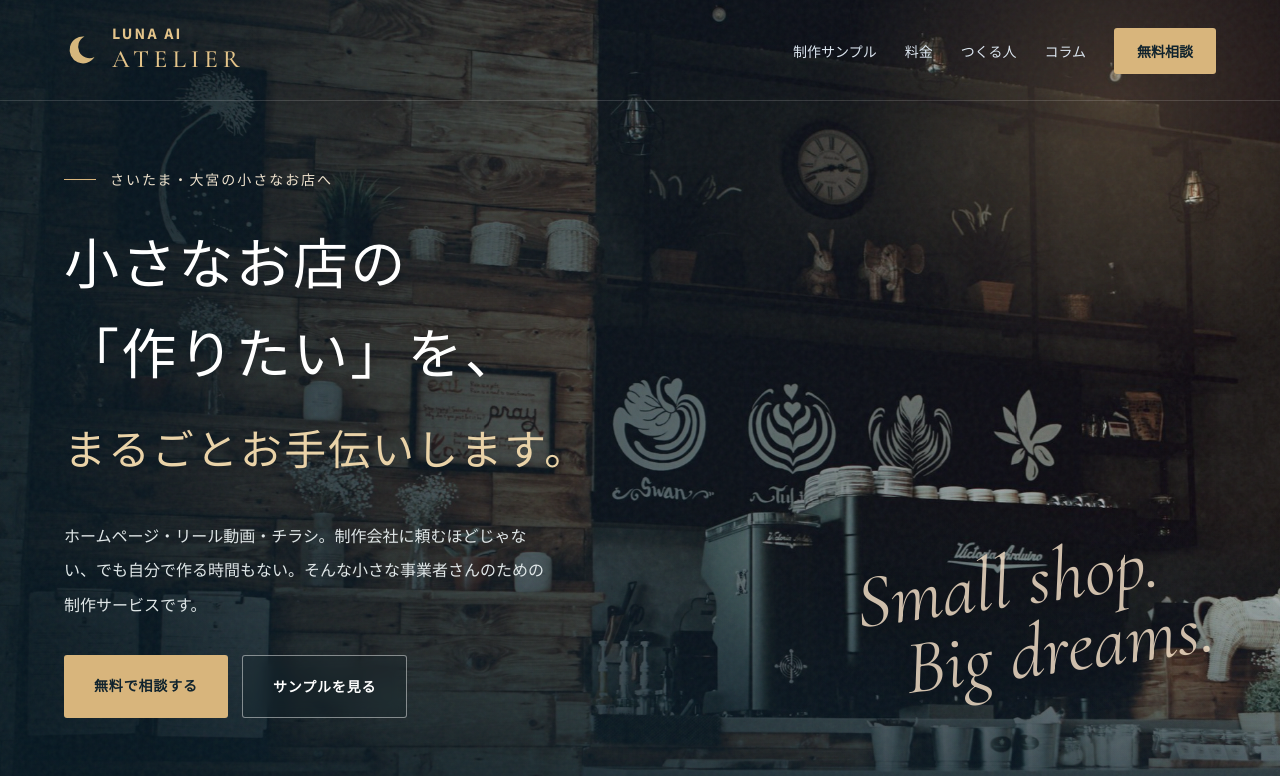
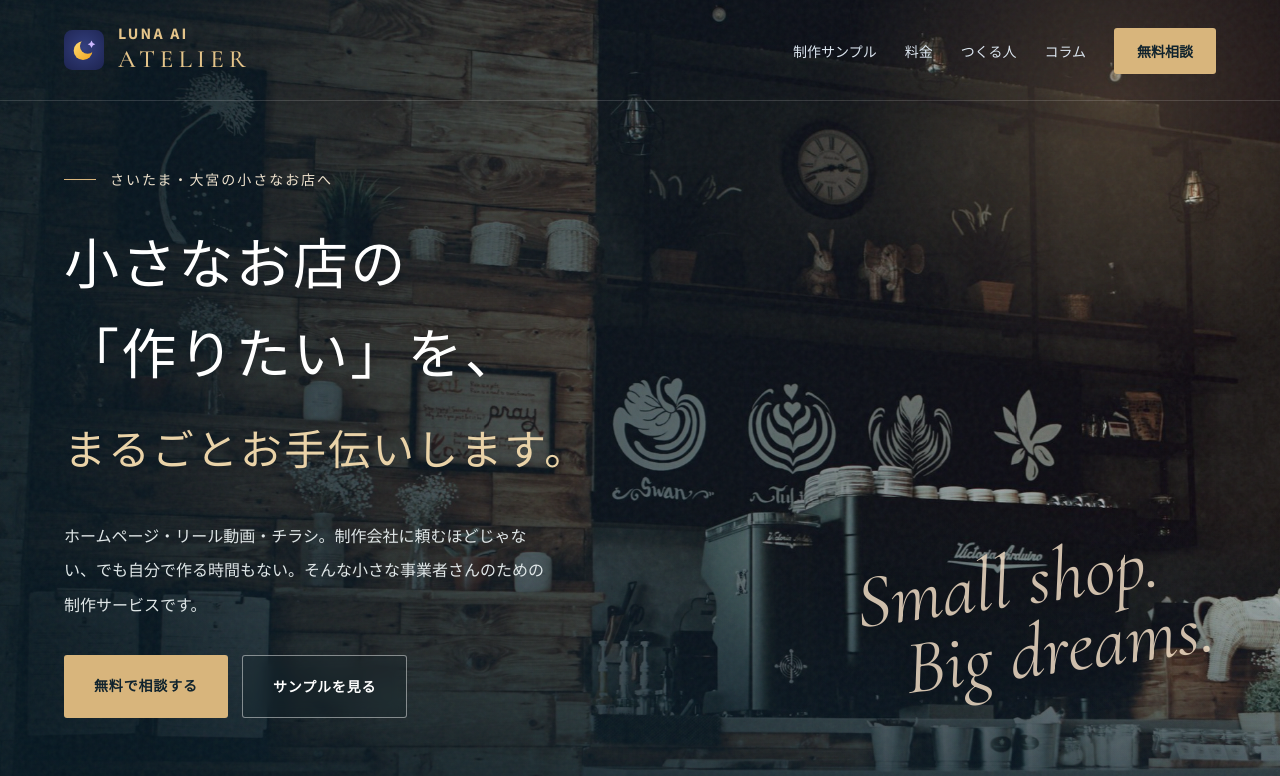
Before and after one commit to LUNACoAgents/luna-ai-atelier, a plain HTML site: page index.html in a window 1280 px wide. Shown: the top 776 px of the page. Drawn offline with nearby package versions, Linux system fonts and the light colour scheme.

Commit message:
Use the Investment Club moon and star icon

```diff
--- a/assets/home.css
+++ b/assets/home.css
@@ -7,7 +7,7 @@ a:focus-visible,button:focus-visible,summary:focus-visible{outline:3px solid #bc
 .atelier-home .nav{position:absolute;inset:0 0 auto;background:transparent;border-bottom:1px solid #ffffff26;backdrop-filter:none}
 .atelier-home .nav .wrap{height:100px;max-width:1600px}
 .atelier-home .logo{display:flex;align-items:center;gap:14px;font-size:15px;letter-spacing:.16em}
-.brand-mark{width:34px;height:34px;color:#d6b77d;flex-shrink:0}
+.brand-mark{width:40px;height:40px;flex-shrink:0}
 .brand-word{line-height:1.35;display:block}.brand-word span{display:block;font-family:var(--display);font-size:25px;font-weight:500;letter-spacing:.2em}
 .atelier-home .nav ul{gap:28px}.atelier-home .nav a{font-size:14px}.atelier-home .nav .cta{background:#d8b57c;color:#10232d;border-radius:3px;padding:13px 23px}.atelier-home .nav .cta:hover{background:#ead3a8}
 .atelier-home .btn{border-radius:3px;padding:17px 30px;font-size:14px;letter-spacing:.06em;position:relative;overflow:hidden;min-height:54px;isolation:isolate}
@@ -65,7 +65,7 @@ details{border-top:1px solid var(--line);padding:22px 0}details:last-child{borde
 @media(min-width:1600px){.hero .wrap{max-width:1400px}.hero h1{font-size:68px}.hero-script{font-size:104px;right:100px}}
 @media(max-width:1100px){.hero-script{font-size:60px;right:40px;bottom:140px}.hero .sub{max-width:450px}.stats{grid-template-columns:1.1fr repeat(3,1fr);gap:16px}.stat{padding-left:20px}.stats-intro{font-size:16px}.maker-copy,.main-plan .l,.main-plan .r{padding:34px}.problem-layout{gap:40px}.sp{padding:26px}.sp .row{flex-wrap:wrap;gap:8px}.atelier-home .nav ul{gap:20px}.atelier-home .nav a{font-size:13px}}
 @media(max-width:800px){.atelier-home .nav .wrap{height:84px}.atelier-home .nav ul li:not(.keep){display:none}.atelier-home .nav ul{gap:18px}.atelier-home .nav .cta{padding:10px 17px}.hero{min-height:830px}.hero .wrap{padding-block:148px 150px}.hero h1{font-size:51px}.hero-script{font-size:52px;bottom:104px;right:34px}.hero .sub{max-width:440px}.stats{grid-template-columns:repeat(3,1fr);padding-block:28px}.stats-intro{grid-column:1/-1;display:flex;align-items:center;gap:18px}.stats-intro small{font-size:20px}.stat:nth-child(2){border-left:0;padding-left:0}.stat .num{font-size:40px}.editorial-head{display:block}.editorial-head .lead{margin-top:22px;max-width:600px}.works,.svcs{gap:20px}.work .ph{padding:18px 14px 0;aspect-ratio:.85}.work h3{font-size:19px}.work p,.svc p{font-size:14px}.work .go{font-size:13px}.service-en{font-size:28px;left:12px}.svc h3{font-size:19px}.svc .price{font-size:22px}.svc .price small{margin-left:0;display:block}.problem-layout{grid-template-columns:1.2fr 1fr;gap:32px}.problem-photo img{aspect-ratio:.65}.photo-label{font-size:24px;left:-14px;padding:16px 20px}.why{gap:24px}.why h3{font-size:19px}.maker{grid-template-columns:1fr 1.2fr}.maker-copy{padding:30px}.main-plan .amt{font-size:48px}.main-plan .l,.main-plan .r{padding:30px}.steps{grid-template-columns:repeat(2,1fr)}#faq>.wrap{grid-template-columns:1fr;gap:0}.faq-list{grid-column:1;grid-row:auto;margin-top:36px}.atelier-home .col-list{gap:24px}.atelier-home .col-card h3{font-size:18px}}
-@media(max-width:600px){.atelier-home .wrap{padding-inline:24px}.atelier-home section{padding-block:76px}.atelier-home .nav .wrap{height:80px}.atelier-home .logo{gap:10px;font-size:10px}.brand-mark{width:28px;height:28px}.brand-word span{font-size:19px}.atelier-home .nav ul{gap:14px}.atelier-home .nav a{font-size:12px}.atelier-home .nav .cta{padding:10px 15px}
+@media(max-width:600px){.atelier-home .wrap{padding-inline:24px}.atelier-home section{padding-block:76px}.atelier-home .nav .wrap{height:80px}.atelier-home .logo{gap:10px;font-size:10px}.brand-mark{width:34px;height:34px}.brand-word span{font-size:19px}.atelier-home .nav ul{gap:14px}.atelier-home .nav a{font-size:12px}.atelier-home .nav .cta{padding:10px 15px}
 .hero{min-height:800px;min-height:max(780px,100svh)}.hero .wrap{padding-block:142px 170px;align-items:flex-start}.hero-photo img{object-position:58% center}.hero::before{background:linear-gradient(90deg,#071822dc,#0718226b),linear-gradient(0deg,#091e2af0,transparent 65%)}.badge{font-size:12px;letter-spacing:.1em;gap:10px;margin-bottom:25px}.badge::before{width:22px}.hero h1{font-size:clamp(31px,8.7vw,48px);line-height:1.85;letter-spacing:.015em}.hero h1 .g{font-size:.74em}.hero .sub{font-size:14px;line-height:2.1;margin-top:20px;max-width:360px}.hero-btns{gap:10px;margin-top:27px}.hero-btns .btn{font-size:13px;padding:15px 19px;flex:1;white-space:nowrap;min-height:52px}.hero-script{font-size:45px;bottom:82px;right:30px;opacity:.8}.hero-bottom{bottom:23px;left:24px;right:24px;align-items:center}.hero-bottom p{font-size:10px;letter-spacing:.13em;max-width:180px}.scroll-cue{font-size:10px;gap:10px}.scroll-cue::after{height:30px}
 .stats{gap:22px 12px;padding-block:28px}.stats-intro{font-size:16px;gap:14px}.stats-intro small{font-size:18px}.stat{padding-left:12px}.stat .num{font-size:36px}.stat .num small{font-size:12px;padding-left:2px}.stat .lbl{font-size:12px;line-height:1.8}
 .atelier-home .kicker{font-size:12px;margin-bottom:13px}.atelier-home h2.sec{font-size:28px}.atelier-home .lead{font-size:15px;line-height:2;margin-block:18px 30px}.editorial-head{margin-bottom:28px}.editorial-head .lead{margin-bottom:0}
--- a/index.html
+++ b/index.html
@@ -25,7 +25,7 @@
 {"@context":"https://schema.org","@type":"ProfessionalService","name":"LUNA AI ATELIER","url":"https://atelier.lunaaiagents.com/","description":"さいたま市・大宮周辺の小さなお店・個人事業者向けのホームページ制作、リール動画制作、チラシ制作。","email":"atelier@lunaaiagents.com","areaServed":["さいたま市","大宮","東大宮"],"priceRange":"¥15,000〜¥100,000",
 "makesOffer":[{"@type":"Offer","name":"ホームページ制作パッケージ","price":"100000","priceCurrency":"JPY"},{"@type":"Offer","name":"保守スタンダード（月額）","price":"10000","priceCurrency":"JPY"}]}
 </script>
-<link rel="stylesheet" href="assets/home.css?v=20261127-moon">
+<link rel="stylesheet" href="assets/home.css?v=20261127-moon-star">
 <script src="assets/home.js?v=20261127" defer></script>
 </head>
 <body class="atelier-home">
@@ -33,7 +33,7 @@
 
 <header class="nav">
   <div class="wrap">
-    <a class="logo" href="./" aria-label="LUNA AI ATELIER ホーム"><svg class="brand-mark" viewBox="0 0 24 24" aria-hidden="true" focusable="false"><path fill="currentColor" d="M14.5 2.5A9.5 9.5 0 1 0 21.5 17 7.5 7.5 0 0 1 14.5 2.5Z"/></svg><span class="brand-word">LUNA AI <span>ATELIER</span></span></a>
+    <a class="logo" href="./" aria-label="LUNA AI ATELIER ホーム"><img class="brand-mark" src="assets/img/investclub-moon.svg" alt="" width="40" height="40"><span class="brand-word">LUNA AI <span>ATELIER</span></span></a>
     <ul>
       <li><a href="#works">制作サンプル</a></li>
       <li><a href="#price">料金</a></li>
```
Also changed, not shown: assets/img/investclub-moon.svg (added).
